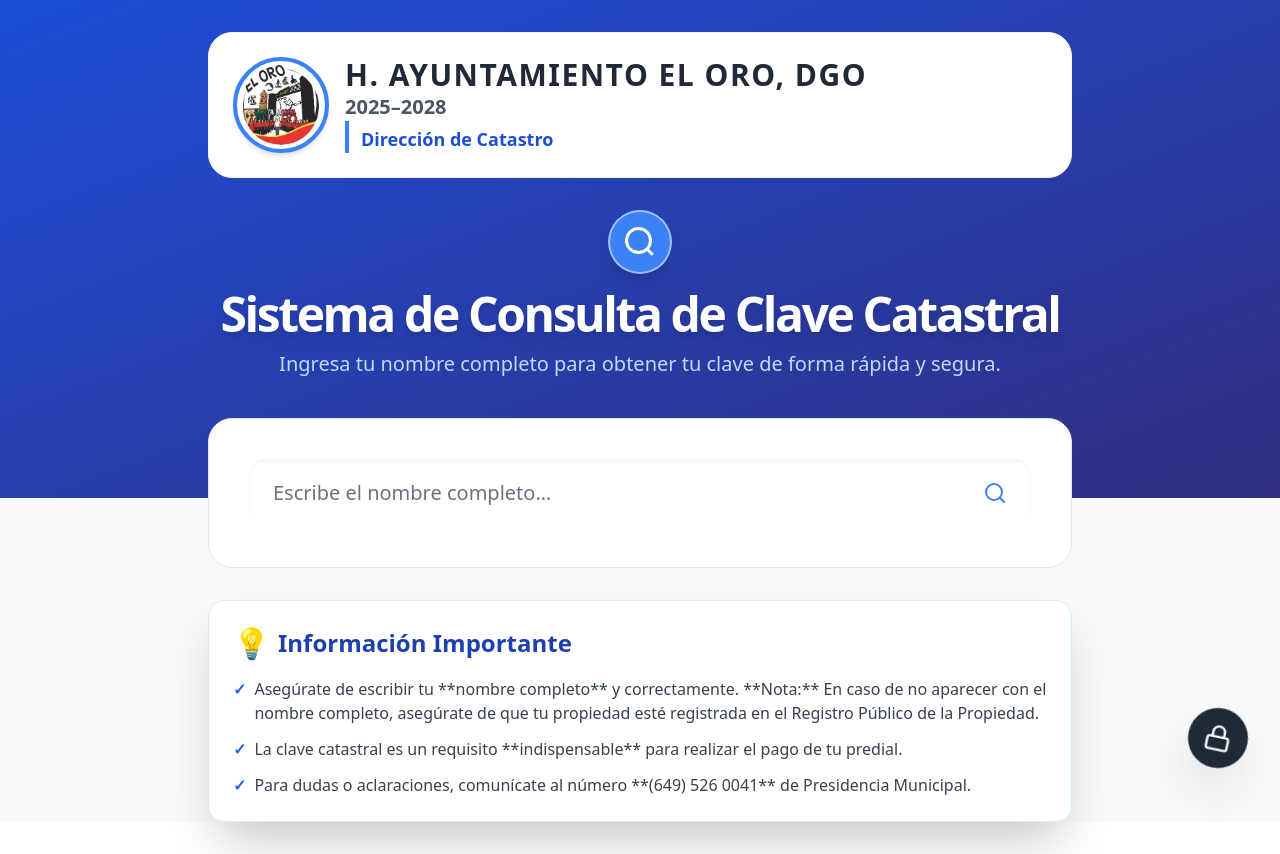
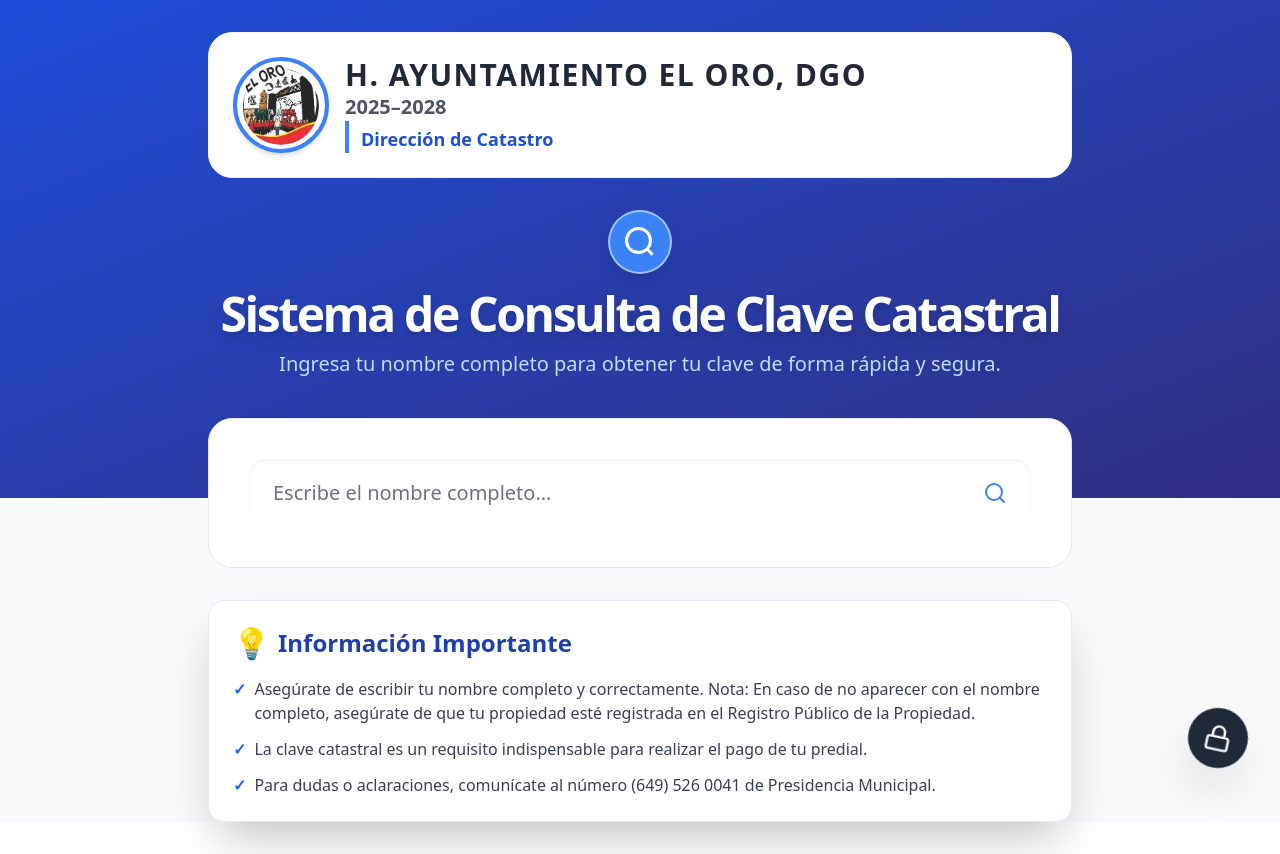
Before and after one commit to Manuel-perez11/sistema-catastral, a React (Vite) app: page / in a window 1280 px wide. Built offline with nearby package versions, Linux system fonts and the light colour scheme.

Commit message:
Update App.jsx

```diff
--- a/src/App.jsx
+++ b/src/App.jsx
@@ -4,12 +4,6 @@ import { Search, Lock, Unlock } from 'lucide-react';
 // Función auxiliar para normalizar cadenas: elimina acentos y la 'ñ' al compararlas
 const normalizeString = (str) => {
     if (!str) return '';
-    // 1. Normaliza a NFD (Canonical Decomposition Form, separa los caracteres base de los acentos)
-    // 2. Elimina todos los caracteres diacríticos (acentos, tildes)
-    // 3. Convierte a minúsculas
-    // 4. Se asegura de que la Ñ sea tratada como N si el navegador lo permite,
-    //    pero la decodificación UTF-8 ya debe haber arreglado la Ñ en la carga.
-    //    El enfoque principal es la eliminación de acentos para búsquedas flexibles.
     return str
         .normalize("NFD")
         .replace(/[\u0300-\u036f]/g, "")
@@ -28,7 +22,7 @@ export default function CatastroSearch() {
 
     const ADMIN_PASSWORD = 'admin2024';
 
-    // 🔹 CARGA AUTOMÁTICA DESDE PUBLIC (catastro.csv)
+    // 🔹 CARGA AUTOMÁTICA DESDE PUBLIC (catastro.csv) - Con solución UTF-8
     useEffect(() => {
         loadData();
     }, []);
@@ -37,7 +31,7 @@ export default function CatastroSearch() {
         try {
             const res = await fetch('/catastro.csv');
 
-            // --- Solución UTF-8 para la carga del archivo CSV ---
+            // Solución UTF-8: Usamos response.blob() y FileReader para forzar la lectura como UTF-8
             const blob = await res.blob();
 
             const reader = new FileReader();
@@ -59,7 +53,6 @@ export default function CatastroSearch() {
                 setData(parsed);
                 setLoading(false);
             };
-            // Solicitamos explícitamente la lectura como UTF-8
             reader.readAsText(blob, 'UTF-8');
 
             return;
@@ -77,7 +70,6 @@ export default function CatastroSearch() {
             return;
         }
 
-        // Normalizamos el término de búsqueda para ignorar acentos y tildes
         const normalizedTerm = normalizeString(searchTerm);
 
         setFilteredResults(
@@ -103,12 +95,12 @@ export default function CatastroSearch() {
     if (loading) {
         return (
             // Diseño de carga avanzado
-            <div className="min-h-screen flex flex-col items-center justify-center bg-gray-900 text-white">
-                <svg className="animate-spin h-10 w-10 text-blue-400 mb-4" xmlns="http://www.w3.org/2000/svg" fill="none" viewBox="0 0 24 24">
+            <div className="min-h-screen flex flex-col items-center justify-center bg-gray-900 text-white transition-all duration-500">
+                <svg className="animate-spin h-12 w-12 text-blue-400 mb-4" xmlns="http://www.w3.org/2000/svg" fill="none" viewBox="0 0 24 24">
                     <circle className="opacity-25" cx="12" cy="12" r="10" stroke="currentColor" strokeWidth="4"></circle>
                     <path className="opacity-75" fill="currentColor" d="M4 12a8 8 0 018-8V0C5.373 0 0 5.373 0 12h4zm2 5.291A7.962 7.962 0 014 12H0c0 3.042 1.135 5.824 3 7.938l3-2.647z"></path>
                 </svg>
-                <p className="text-xl font-medium text-gray-300">Cargando datos catastrales...</p>
+                <p className="text-2xl font-semibold text-gray-300 animate-pulse">Cargando datos catastrales...</p>
             </div>
         );
     }
@@ -124,13 +116,20 @@ export default function CatastroSearch() {
                 .animate-pulse-slow {
                     animation: pulse-slow 3s infinite ease-in-out;
                 }
+                @keyframes fade-in-down {
+                    from { opacity: 0; transform: translateY(-10px); }
+                    to { opacity: 1; transform: translateY(0); }
+                }
+                .animate-fade-in-down {
+                    animation: fade-in-down 0.5s ease-out;
+                }
             `}</style>
 
             {/* Fondo degradado y sección principal */}
             <div className="bg-gradient-to-br from-blue-700 to-indigo-900 min-h-72 pt-8 pb-20 shadow-inner-xl">
                 <div className="max-w-4xl mx-auto px-4">
 
-                    {/* ENCABEZADO */}
+                    {/* ENCABEZADO - Animación de escalado al pasar el ratón */}
                     <header className="bg-white rounded-3xl shadow-3xl p-6 mb-8 flex flex-col sm:flex-row gap-4 items-center transform transition duration-500 hover:scale-[1.01] hover:shadow-4xl border border-gray-100">
                         <img
                             src="/logo.png"
@@ -147,10 +146,10 @@ export default function CatastroSearch() {
                     {/* TITULO */}
                     <div className="text-center mb-10 text-white">
                         <Search size={64} className="mx-auto mb-4 text-white p-3 bg-blue-500 rounded-full shadow-lg border-2 border-white/50 animate-pulse-slow" />
-                        <h1 className="text-5xl font-black tracking-tighter drop-shadow-lg">
+                        <h1 className="text-5xl font-black tracking-tighter drop-shadow-lg animate-in fade-in duration-700">
                             Sistema de Consulta de Clave Catastral
                         </h1>
-                        <p className="text-blue-200 mt-3 text-xl font-light">
+                        <p className="text-blue-200 mt-3 text-xl font-light animate-in fade-in duration-1000">
                             Ingresa tu nombre completo para obtener tu clave de forma rápida y segura.
                         </p>
                     </div>
@@ -160,7 +159,7 @@ export default function CatastroSearch() {
             {/* Contenido principal de la aplicación */}
             <div className="max-w-4xl mx-auto px-4 -mt-20">
 
-                {/* BUSCADOR */}
+                {/* BUSCADOR - Animación de sombra y borde */}
                 <div className="bg-white rounded-3xl shadow-4xl p-10 mb-8 transform transition duration-500 hover:shadow-5xl border border-gray-200">
                     <div className="relative">
                         <input
@@ -168,6 +167,7 @@ export default function CatastroSearch() {
                             placeholder="Escribe el nombre completo..."
                             value={searchTerm}
                             onChange={(e) => setSearchTerm(e.target.value)}
+                            // Animación en el foco
                             className="w-full px-6 py-5 border-3 border-gray-300 rounded-2xl text-xl font-medium focus:border-blue-600 focus:ring-2 focus:ring-blue-300 outline-none transition duration-300 placeholder-gray-500 shadow-inner"
                         />
                         <Search className="absolute right-6 top-1/2 transform -translate-y-1/2 text-blue-500" size={24} />
@@ -178,7 +178,7 @@ export default function CatastroSearch() {
                             {filteredResults.length ? (
                                 <div className="space-y-4">
                                     {filteredResults.map((item) => (
-                                        // Diseño del resultado avanzado
+                                        // Resultados - Animación de entrada y hover
                                         <div key={item.id} className="bg-green-50 border-l-6 border-green-600 p-6 rounded-2xl shadow-lg transition duration-300 transform hover:scale-[1.02] hover:shadow-xl bg-gradient-to-r from-green-50 to-white animate-fade-in-down">
                                             <p className="font-extrabold text-gray-900 text-xl mb-1">{item.nombre}</p>
                                             <p className="font-mono text-green-700 text-3xl tracking-wider flex items-center gap-2">
@@ -188,7 +188,7 @@ export default function CatastroSearch() {
                                     ))}
                                 </div>
                             ) : (
-                                // Mensaje de error avanzado
+                                // Mensaje de error - Animación de entrada
                                 <div className="bg-red-100 border-l-6 border-red-600 p-5 rounded-xl shadow-md transition duration-300 animate-in fade-in">
                                     <p className="text-red-800 font-bold text-lg">
                                         😔 Lo sentimos, no se encontraron resultados para "{searchTerm}".
@@ -200,7 +200,7 @@ export default function CatastroSearch() {
                     )}
                 </div>
 
-                {/* INFORMACIÓN */}
+                {/* INFORMACIÓN - Se quitan los asteriscos y se mejora el diseño */}
                 <div className="bg-white bg-opacity-95 backdrop-blur-sm rounded-2xl p-6 text-gray-800 shadow-2xl border border-blue-100 mb-8 transition duration-300 hover:shadow-3xl">
                     <h3 className="text-2xl font-bold mb-4 text-blue-800 flex items-center gap-2">
                         <span className='text-3xl'>💡</span> Información Importante
@@ -208,15 +208,15 @@ export default function CatastroSearch() {
                     <ul className="text-base space-y-3 list-disc list-inside text-gray-700">
                         <li className="flex items-start">
                             <span className="font-semibold text-blue-600 mr-2">✓</span>
-                            Asegúrate de escribir tu **nombre completo** y correctamente. **Nota:** En caso de no aparecer con el nombre completo, asegúrate de que tu propiedad esté registrada en el Registro Público de la Propiedad.
+                            Asegúrate de escribir tu nombre completo y correctamente. Nota: En caso de no aparecer con el nombre completo, asegúrate de que tu propiedad esté registrada en el Registro Público de la Propiedad.
                         </li>
                         <li className="flex items-start">
                             <span className="font-semibold text-blue-600 mr-2">✓</span>
-                            La clave catastral es un requisito **indispensable** para realizar el pago de tu predial.
+                            La clave catastral es un requisito indispensable para realizar el pago de tu predial.
                         </li>
                         <li className="flex items-start">
                             <span className="font-semibold text-blue-600 mr-2">✓</span>
-                            Para dudas o aclaraciones, comunícate al número **(649) 526 0041** de Presidencia Municipal.
+                            Para dudas o aclaraciones, comunícate al número (649) 526 0041 de Presidencia Municipal.
                         </li>
                     </ul>
                 </div>
@@ -227,7 +227,7 @@ export default function CatastroSearch() {
                         <h3 className='text-3xl font-bold mb-5 text-yellow-800 flex items-center gap-3'><Unlock size={28} /> Panel de Administración</h3>
                         <p className="text-xl mb-4 text-gray-700">Total de registros cargados (CSV): <strong className="text-blue-600 text-2xl">{data.length}</strong></p>
 
-                        <div className="bg-gray-100 p-4 rounded-lg border border-gray-300 text-gray-600">
+                        <div className="bg-gray-100 p-4 rounded-lg border border-gray-300 text-gray-600 animate-in fade-in duration-900">
                             <p className="font-semibold">Funcionalidad Desactivada:</p>
                             <p className="text-sm">La gestión de datos (Cargar CSV, Limpiar) fue removida de esta versión para usar la carga automática desde `/catastro.csv`.</p>
                         </div>
@@ -236,7 +236,7 @@ export default function CatastroSearch() {
 
             </div>
 
-            {/* BOTÓN ADMIN FLOTANTE */}
+            {/* BOTÓN ADMIN FLOTANTE - Animación de rotación y hover */}
             <button
                 onClick={() => isAdmin ? setIsAdmin(false) : setShowAdminLogin(true)}
                 className={`fixed bottom-8 right-8 p-4 rounded-full shadow-2xl transition duration-500 transform ${isAdmin ? 'bg-red-600 hover:bg-red-700 rotate-0' : 'bg-gray-800 hover:bg-gray-900 rotate-12'} text-white z-40 hover:scale-110`}
@@ -245,7 +245,7 @@ export default function CatastroSearch() {
                 {isAdmin ? <Unlock size={28} /> : <Lock size={28} />}
             </button>
 
-            {/* MODAL LOGIN ADMIN */}
+            {/* MODAL LOGIN ADMIN - Animación de entrada */}
             {showAdminLogin && !isAdmin && (
                 <div className="fixed inset-0 bg-black bg-opacity-70 flex items-center justify-center z-50 animate-in fade-in duration-300">
                     <div className="bg-white p-8 rounded-2xl shadow-4xl w-full max-w-sm transform transition duration-500 scale-100 animate-in zoom-in-50">
```
